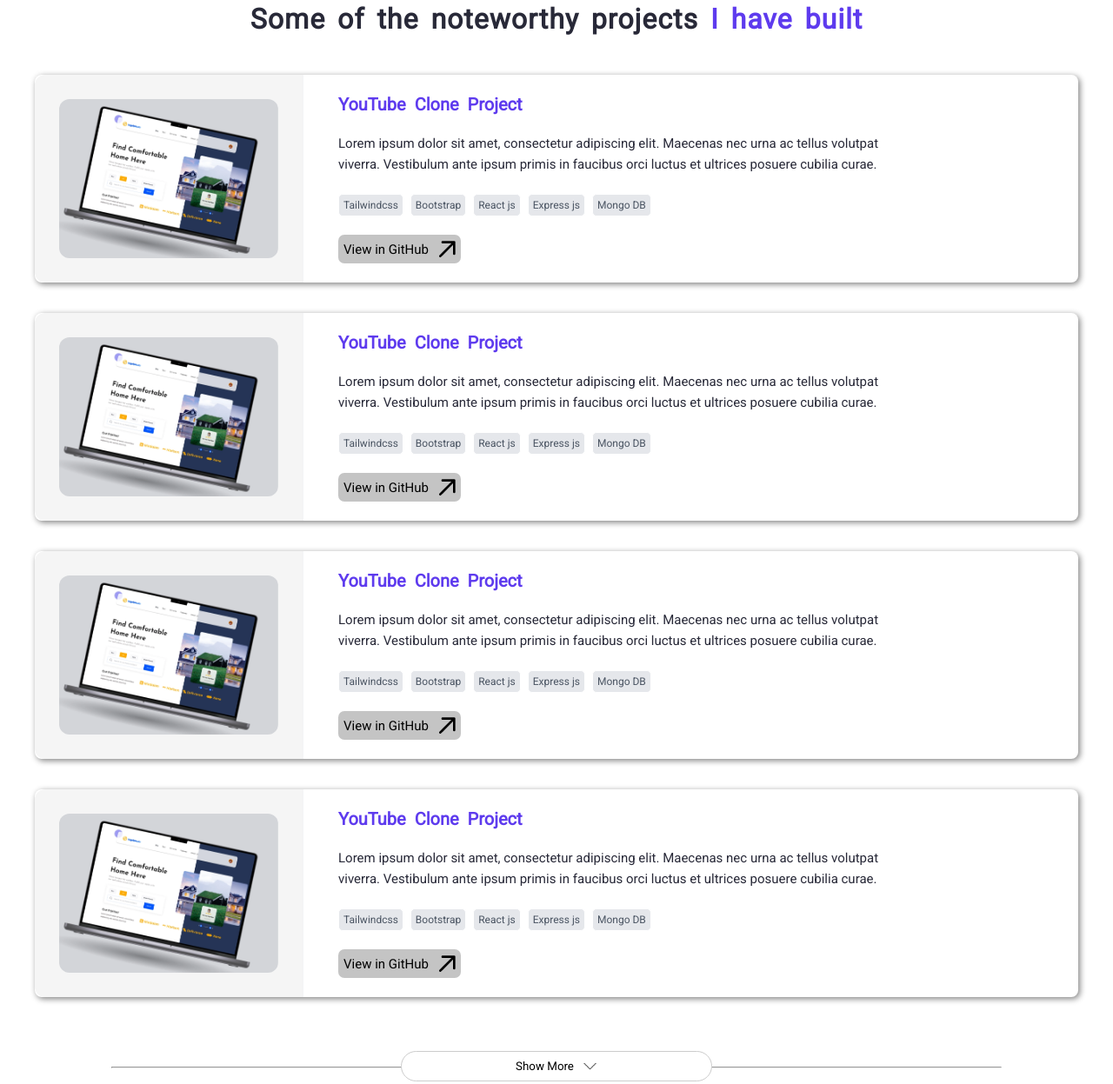
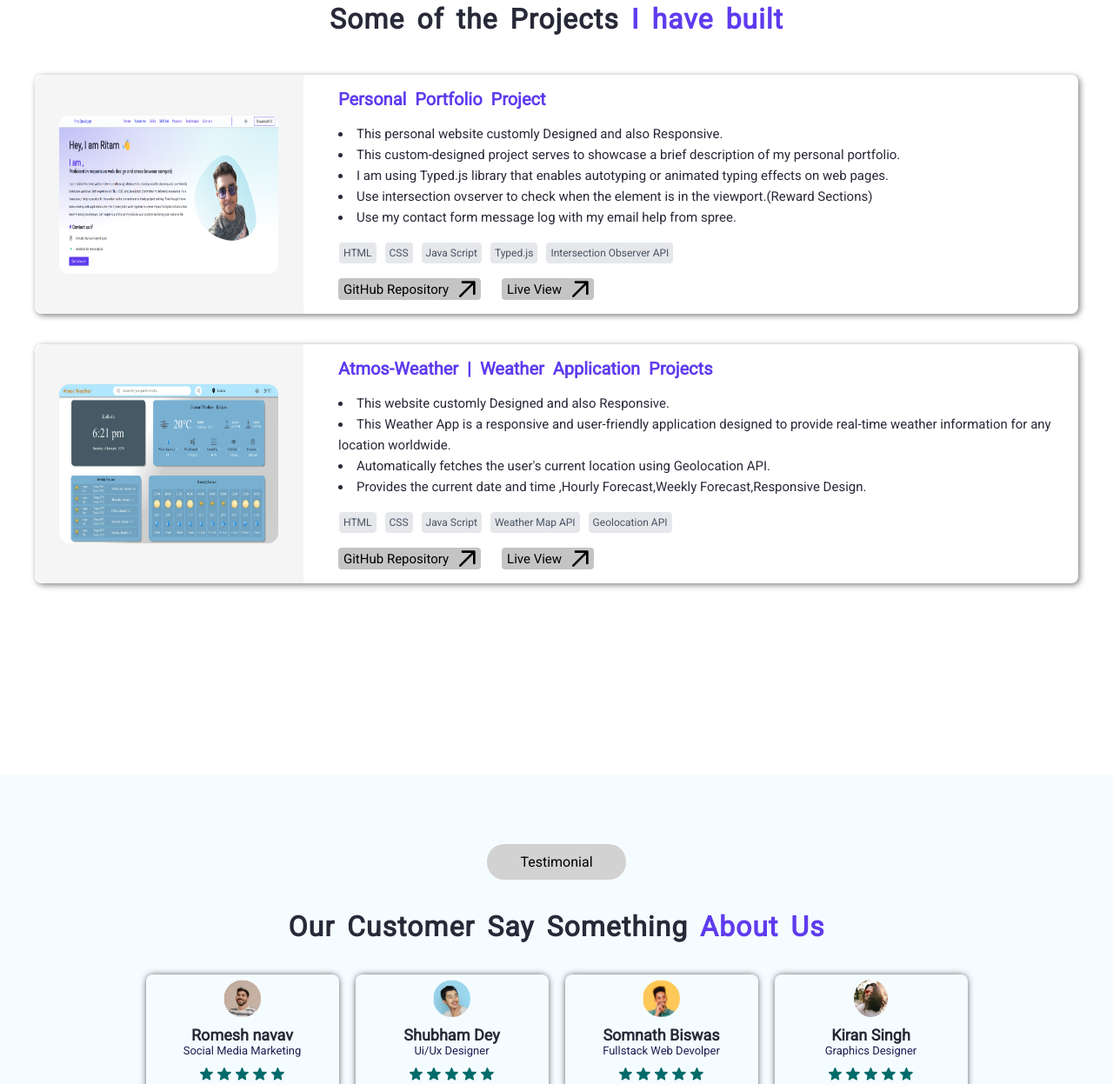
Before and after one commit to Decode-Ritam/Portfolio, a plain HTML site: page Home.html in a window 1280 px wide. Shown: the part 3085-4332 px from the top of the page at 87% size. Drawn offline with nearby package versions, Linux system fonts and the light colour scheme.

Commit message:
Updat My Projects and others info..

```diff
--- a/Home.html
+++ b/Home.html
@@ -141,8 +141,10 @@
                         width="100%" height="100%" transform="translate(50 50)" stroke-width="0"
                         style="transition: all 0.3s ease 0s;" stroke="url(#sw-gradient)">
                     </path>
-                    <image id="maskBimg" class="maskimages " href="images/RitamportfolioIMG.png" x='25' y='5' alt="images" />
-                    <image id="maskSimg"   class="maskimages " href="images/RitamportfolioIMG.png" x='10' y='5' alt="images" />
+                    <image id="maskBimg" class="maskimages " href="images/RitamportfolioIMG.png" x='25' y='5'
+                        alt="images" />
+                    <image id="maskSimg" class="maskimages " href="images/RitamportfolioIMG.png" x='10' y='5'
+                        alt="images" />
 
                 </g>
             </svg>
@@ -270,7 +272,7 @@
             <div class="content dynamic-Content">
                 <div class="section">
                     <div class="description">
-                        <p class="heading">Devops</p>
+                        <p class="heading">Others</p>
                     </div>
                     <div class="logo" style="gap: 30px;padding-left: 34px;">
                         <p href="#"><img class="logo" src="images/icon-git.png" style="height: 49px;"
@@ -447,161 +449,129 @@
     <div class="project" id="Projects">
         <div class="skill-Title">
             <p class="title1">Projects</p>
-            <p class="title2"> Some of the noteworthy projects <span>I have built</span></p>
+            <p class="title2"> Some of the Projects <span>I have built</span></p>
         </div>
         <!-- ........THIS IS FIRST CONTAINER OF PROJECT SECTION PART-1........ -->
         <div class="container ">
             <div class="row projectsRow ">
                 <div class="projectColmumn-Left">
-                    <img src="images/Image1.png" alt="Image1">
+                    <img src="images/PortfolioProject.png" alt="Image1">
                 </div>
                 <div class="projectColmumn-Right">
-                    <div class="project-Name">YouTube Clone Project</div>
-                    <div class="project-Description">Lorem ipsum dolor sit amet, consectetur adipiscing elit.
-                        Maecenas
-                        nec urna ac tellus volutpat viverra. Vestibulum ante ipsum primis in faucibus orci luctus et
-                        ultrices posuere cubilia curae.</div>
+                    <div class="project-Name">Personal Portfolio Project</div>
+                    <div class="project-Description">
+                        <li>This personal website customly Designed and also Responsive.</li>
+                        <li> This custom-designed project serves to showcase a brief description of my personal
+                            portfolio.</li>
+                        <li>I am using Typed.js library that enables autotyping or animated typing effects on web pages.
+                        </li>
+
+                        <li>Use intersection ovserver to check when the element is in the viewport.(Reward Sections)
+                        </li>
+                        <li>Use my contact form message log with my email help from spree.</li>
+                    </div>
                     <div class="project-Technologies">
                         <div class="tag">
-                            <p class="">Tailwindcss</p>
+                            <p class="">HTML</p>
                         </div>
                         <div class="tag">
-                            <p class="">Bootstrap</p>
+                            <p class="">CSS</p>
                         </div>
                         <div class="tag">
-                            <p class="">React js</p>
+                            <p class="">Java Script</p>
                         </div>
                         <div class="tag">
-                            <p class="">Express js</p>
+                            <p class="">Typed.js</p>
                         </div>
                         <div class="tag">
-                            <p class="">Mongo DB</p>
+                            <p class="">Intersection Observer API</p>
                         </div>
                     </div>
-                    <div class="project-Action" title=" Check All Details Code.">
-                        <a href="#"> View in GitHub</a>
-                        <svg xmlns="http://www.w3.org/2000/svg" width="19" height="19" viewBox="0 0 19 19" fill="none">
-                            <path d="M4.00004 1.66675H17.3334V15.0001M17.3334 1.66675L1.33337 17.6667L17.3334 1.66675Z"
-                                stroke="black" stroke-width="2.66667" stroke-linecap="round" stroke-linejoin="round" />
-                        </svg>
+                    <div class="projectLinks">
+                        <div class="project-Action" title=" Check All Details Code.">
+                            <a target="_blank" href="https://github.com/Decode-Ritam/Portfolio.git">GitHub
+                                Repository</a>
+                            <svg xmlns="http://www.w3.org/2000/svg" width="19" height="19" viewBox="0 0 19 19"
+                                fill="none">
+                                <path
+                                    d="M4.00004 1.66675H17.3334V15.0001M17.3334 1.66675L1.33337 17.6667L17.3334 1.66675Z"
+                                    stroke="black" stroke-width="2.66667" stroke-linecap="round"
+                                    stroke-linejoin="round" />
+                            </svg>
+                        </div>
+                        <div class="project-Action" title=" Check All Details Code.">
+                            <a target="_blank" href="https://decode-ritam.github.io/Portfolio/Home.html">Live View </a>
+                            <svg xmlns="http://www.w3.org/2000/svg" width="19" height="19" viewBox="0 0 19 19"
+                                fill="none">
+                                <path
+                                    d="M4.00004 1.66675H17.3334V15.0001M17.3334 1.66675L1.33337 17.6667L17.3334 1.66675Z"
+                                    stroke="black" stroke-width="2.66667" stroke-linecap="round"
+                                    stroke-linejoin="round" />
+                            </svg>
+                        </div>
                     </div>
                 </div>
             </div>
 
-            <div class="row row-Reserve projectsRow">
+            <div class="row projectsRow ">
                 <div class="projectColmumn-Left">
-                    <img src="images/Image1.png" alt="Image1">
+                    <img src="images/AtmosWeatherProject.png" alt="Image1">
                 </div>
                 <div class="projectColmumn-Right">
-                    <div class="project-Name">YouTube Clone Project</div>
-                    <div class="project-Description">Lorem ipsum dolor sit amet, consectetur adipiscing elit.
-                        Maecenas
-                        nec urna ac tellus volutpat viverra. Vestibulum ante ipsum primis in faucibus orci luctus et
-                        ultrices posuere cubilia curae.</div>
+                    <div class="project-Name">Atmos-Weather | Weather Application Projects </div>
+                    <div class="project-Description">
+                        <li>This website customly Designed and also Responsive.</li>
+                        <li>This Weather App is a responsive and user-friendly application designed to provide real-time
+                            weather information for any location worldwide.
+                        </li>
+                        <li> Automatically fetches the user's current location using Geolocation API. </li>
+                        <li>Provides the current date and time ,Hourly Forecast,Weekly Forecast,Responsive Design. </li>
+
+                    </div>
                     <div class="project-Technologies">
                         <div class="tag">
-                            <p class="">Tailwindcss</p>
+                            <p class="">HTML</p>
                         </div>
                         <div class="tag">
-                            <p class="">Bootstrap</p>
+                            <p class="">CSS</p>
                         </div>
                         <div class="tag">
-                            <p class="">React js</p>
+                            <p class="">Java Script</p>
                         </div>
                         <div class="tag">
-                            <p class="">Express js</p>
+                            <p class="">Weather Map API</p>
                         </div>
                         <div class="tag">
-                            <p class="">Mongo DB</p>
+                            <p class="">Geolocation API</p>
                         </div>
+
                     </div>
-                    <div class="project-Action" title=" Check All Details Code.">
-                        <a href="#"> View in GitHub</a>
-                        <svg xmlns="http://www.w3.org/2000/svg" width="19" height="19" viewBox="0 0 19 19" fill="none">
-                            <path d="M4.00004 1.66675H17.3334V15.0001M17.3334 1.66675L1.33337 17.6667L17.3334 1.66675Z"
-                                stroke="black" stroke-width="2.66667" stroke-linecap="round" stroke-linejoin="round" />
-                        </svg>
+                    <div class="projectLinks">
+                        <div class="project-Action" title=" Check All Details Code.">
+                            <a target="_blank" href="https://github.com/Decode-Ritam/Atmos-weather.git">GitHub
+                                Repository</a>
+                            <svg xmlns="http://www.w3.org/2000/svg" width="19" height="19" viewBox="0 0 19 19"
+                                fill="none">
+                                <path
+                                    d="M4.00004 1.66675H17.3334V15.0001M17.3334 1.66675L1.33337 17.6667L17.3334 1.66675Z"
+                                    stroke="black" stroke-width="2.66667" stroke-linecap="round"
+                                    stroke-linejoin="round" />
+                            </svg>
+                        </div>
+                        <div class="project-Action" title=" Check All Details Code.">
+                            <a target="_blank" href="https://decode-ritam.github.io/Atmos-weather/weather.html">Live
+                                View </a>
+                            <svg xmlns="http://www.w3.org/2000/svg" width="19" height="19" viewBox="0 0 19 19"
+                                fill="none">
+                                <path
+                                    d="M4.00004 1.66675H17.3334V15.0001M17.3334 1.66675L1.33337 17.6667L17.3334 1.66675Z"
+                                    stroke="black" stroke-width="2.66667" stroke-linecap="round"
+                                    stroke-linejoin="round" />
+                            </svg>
+                        </div>
                     </div>
                 </div>
             </div>
-
-            <div class="row projectsRow">
-                <div class="projectColmumn-Left">
-                    <img src="images/Image1.png" alt="Image1">
-                </div>
-                <div class="projectColmumn-Right">
-                    <div class="project-Name">YouTube Clone Project</div>
-                    <div class="project-Description">Lorem ipsum dolor sit amet, consectetur adipiscing elit.
-                        Maecenas
-                        nec urna ac tellus volutpat viverra. Vestibulum ante ipsum primis in faucibus orci
-                        luctus et
-                        ultrices posuere cubilia curae.</div>
-                    <div class="project-Technologies">
-                        <div class="tag">
-                            <p class="">Tailwindcss</p>
-                        </div>
-                        <div class="tag">
-                            <p class="">Bootstrap</p>
-                        </div>
-                        <div class="tag">
-                            <p class="">React js</p>
-                        </div>
-                        <div class="tag">
-                            <p class="">Express js</p>
-                        </div>
-                        <div class="tag">
-                            <p class="">Mongo DB</p>
-                        </div>
-                    </div>
-                    <div class="project-Action" title=" Check All Details Code.">
-                        <a href="#"> View in GitHub</a>
-                        <svg xmlns="http://www.w3.org/2000/svg" width="19" height="19" viewBox="0 0 19 19" fill="none">
-                            <path d="M4.00004 1.66675H17.3334V15.0001M17.3334 1.66675L1.33337 17.6667L17.3334 1.66675Z"
-                                stroke="black" stroke-width="2.66667" stroke-linecap="round" stroke-linejoin="round" />
-                        </svg>
-                    </div>
-                </div>
-            </div>
-
-            <div class="row row-Reserve projectsRow">
-                <div class="projectColmumn-Left">
-                    <img src="images/Image1.png" alt="Image1">
-                </div>
-                <div class="projectColmumn-Right">
-                    <div class="project-Name">YouTube Clone Project</div>
-                    <div class="project-Description">Lorem ipsum dolor sit amet, consectetur adipiscing
-                        elit.
-                        Maecenas
-                        nec urna ac tellus volutpat viverra. Vestibulum ante ipsum primis in faucibus orci
-                        luctus et
-                        ultrices posuere cubilia curae.</div>
-                    <div class="project-Technologies">
-                        <div class="tag">
-                            <p class="">Tailwindcss</p>
-                        </div>
-                        <div class="tag">
-                            <p class="">Bootstrap</p>
-                        </div>
-                        <div class="tag">
-                            <p class="">React js</p>
-                        </div>
-                        <div class="tag">
-                            <p class="">Express js</p>
-                        </div>
-                        <div class="tag">
-                            <p class="">Mongo DB</p>
-                        </div>
-                    </div>
-                    <div class="project-Action" title=" Check All Details Code.">
-                        <a href="#"> View in GitHub</a>
-                        <svg xmlns="http://www.w3.org/2000/svg" width="19" height="19" viewBox="0 0 19 19" fill="none">
-                            <path d="M4.00004 1.66675H17.3334V15.0001M17.3334 1.66675L1.33337 17.6667L17.3334 1.66675Z"
-                                stroke="black" stroke-width="2.66667" stroke-linecap="round" stroke-linejoin="round" />
-                        </svg>
-                    </div>
-                </div>
-            </div>
-
 
         </div>
 
@@ -761,24 +731,24 @@
 
         </div>
     </div>
-    <!-- THIS IS HTML CODE FOR SHOW & MORE CONTENT-->
+    <!-- THIS IS HTML CODE FOR SHOW & MORE CONTENT (NOW I AM HIDE THIS THING) -->
     <!-- FOR THE PROJECT SECTION -->
-    <hr class="myhr">
+    <!-- <hr class="myhr">
     <div class="showMore">
         <div class="showLessbutton">
-            <!-- youtube shorts Show more features -->
+
             <button class="showmoreShorts showmoreProjects" title="Show More content">
                 <p>Show More</p>
                 <img src=" images/Show More.png" alt="Show More">
             </button>
-            <!-- youtube shorts Show Less features -->
+
             <button style="display: none;" class="showlessShorts showlessProjects" title="Show Less shorts shorts">
                 <p> Show Less</p>
                 <img title="Show Less shorts" src=" images/Show Less.png" alt="Show Less">
             </button>
 
         </div>
-    </div>
+    </div> -->
 
     <!--  THIS IS MY TESTIMONIAL SECTION -->
     <div class="testimonial" id="testiimonial">
--- a/ResponsiveStyle.css
+++ b/ResponsiveStyle.css
@@ -161,7 +161,7 @@
     }
 
     .projectColmumn-Right .project-Action {
-        padding: 7px 6px;
+        padding: 3px 6px;
 
     }
 
--- a/index.css
+++ b/index.css
@@ -311,6 +311,7 @@ body:hover::-webkit-scrollbar-thumb {
     display: none;
 
 }
+
 .action-part {
     display: flex;
     align-items: center;
@@ -741,7 +742,7 @@ body:hover::-webkit-scrollbar-thumb {
     font-size: 15px;
     color: #282938;
     line-height: 24px;
-    width: 80%;
+    width: 100%;
 }
 
 .projectColmumn-Right .project-Technologies {
@@ -755,7 +756,7 @@ body:hover::-webkit-scrollbar-thumb {
 
 .project-Technologies .tag {
     display: flex;
-    padding: 9px 16px;
+    padding: 5px 16px;
     justify-content: center;
     align-items: center;
     border-radius: 5px;
@@ -769,11 +770,18 @@ body:hover::-webkit-scrollbar-thumb {
     font-weight: 500;
 }
 
+.projectLinks {
+    display: flex;
+    gap: 24px;
+    align-items: center;
+    justify-content: center;
+}
+
 .projectColmumn-Right .project-Action {
     display: flex;
-    padding: 11px 23px;
+    padding: 3px 18px;
     background: #c4c4c4;
-    border-radius: 7px;
+    border-radius: 4px;
     align-items: center;
     justify-content: center;
     gap: 12px;
@@ -786,13 +794,14 @@ body:hover::-webkit-scrollbar-thumb {
 }
 
 .project-Action:hover a {
-    color: #006B6A;
-    ;
+    /* color: #006B6A; */
+    filter: invert(38%) sepia(69%) saturate(7488%) hue-rotate(246deg) brightness(93%) contrast(102%);
+
 }
 
 .project-Action:hover svg path {
-    stroke: #006B6A;
-    ;
+    filter: invert(38%) sepia(69%) saturate(7488%) hue-rotate(246deg) brightness(93%) contrast(102%);
+
 }
 
 /*..........................THIS IS MY TESTIMONIAL SECTION STYLE. ............................*/
--- a/index.js
+++ b/index.js
@@ -190,22 +190,22 @@ ShortsLessBtn.addEventListener('click', function () {
 });
 
 //.................... THIS IS  MORE PROJECT CONTENT SHOW MORE/SHOW LESS" FUNCTIONALITY-----------------------------
-const ProjectsMoreBtn = document.querySelector('.showmoreProjects');
-const ProjectsLessBtn = document.querySelector('.showlessProjects');
-const ProjectsContent = document.querySelector('.project-List');
+// const ProjectsMoreBtn = document.querySelector('.showmoreProjects');
+// const ProjectsLessBtn = document.querySelector('.showlessProjects');
+// const ProjectsContent = document.querySelector('.project-List');
 
-ProjectsMoreBtn.addEventListener('click', function () {
-    ProjectsContent.style.display = 'flex';
-    ProjectsMoreBtn.style.display = 'none';
-    ProjectsLessBtn.style.display = 'flex';
-});
+// ProjectsMoreBtn.addEventListener('click', function () {
+//     ProjectsContent.style.display = 'flex';
+//     ProjectsMoreBtn.style.display = 'none';
+//     ProjectsLessBtn.style.display = 'flex';
+// });
 
-ProjectsLessBtn.addEventListener('click', function () {
-    ProjectsContent.style.display = 'none';
-    ProjectsMoreBtn.style.display = 'flex';
-    ProjectsLessBtn.style.display = 'none';
+// ProjectsLessBtn.addEventListener('click', function () {
+//     ProjectsContent.style.display = 'none';
+//     ProjectsMoreBtn.style.display = 'flex';
+//     ProjectsLessBtn.style.display = 'none';
 
-});
+// });
 
 
 // ............THIS IS RESPONSIVE FUNCTION...............
@@ -256,7 +256,7 @@ listItems.forEach(listItem => {
 
 document.getElementById('downloadBtn').addEventListener('click', () => {
     // Replace 'path/to/your/file.pdf' with the actual path to your PDF file
-    const pdfPath = 'My files/RITAM SARKAR CV 2022 (1).pdf';
+    const pdfPath = 'My files/My Resume - Google Docs.pdf';
 
     // Create an anchor element
     const link = document.createElement('a');
@@ -265,7 +265,7 @@ document.getElementById('downloadBtn').addEventListener('click', () => {
     link.href = pdfPath;
 
     // Set the download attribute with the desired filename
-    link.download = 'Ritam-Portfolio.pdf';
+    link.download = 'Ritam-Resume.pdf';
 
     // Append the link to the body
     document.body.appendChild(link);
```
Also changed, not shown: images/AtmosWeatherProject.png (added), images/PortfolioProject.png (added), 4 other files.
